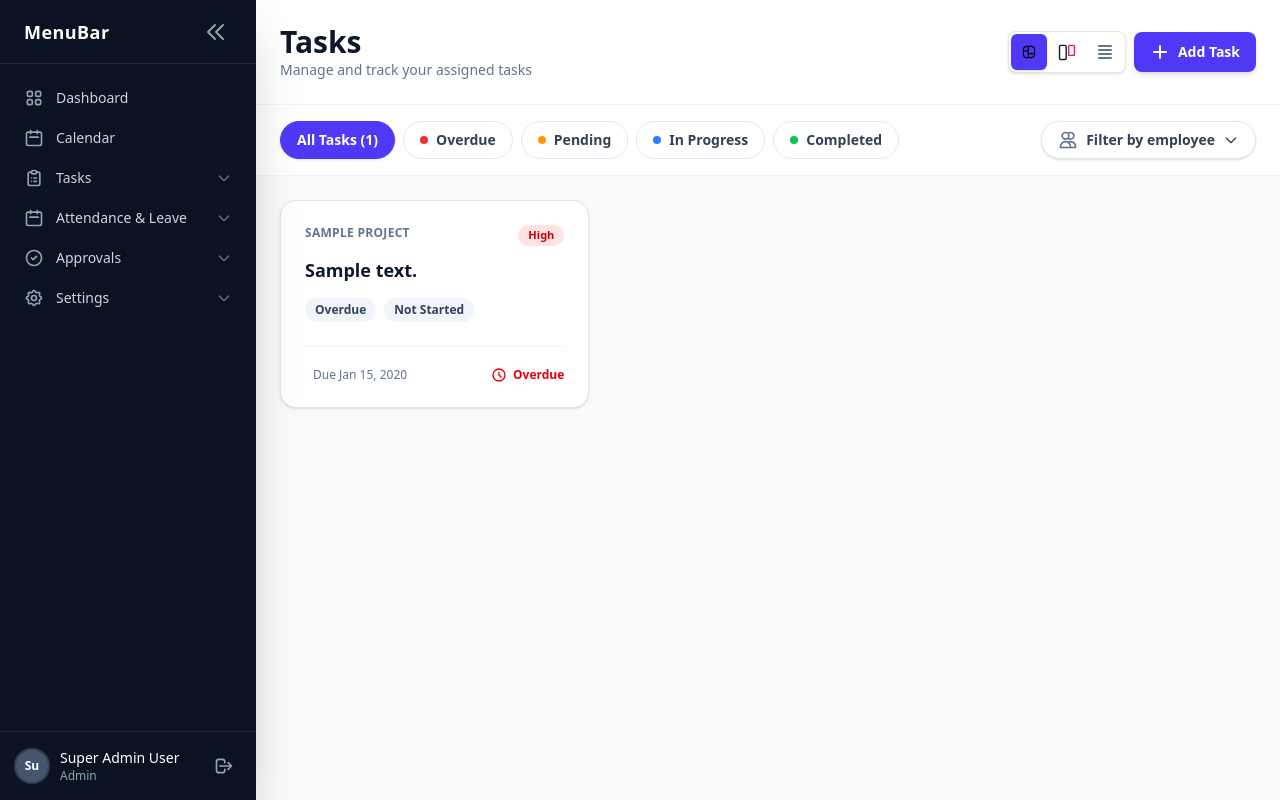
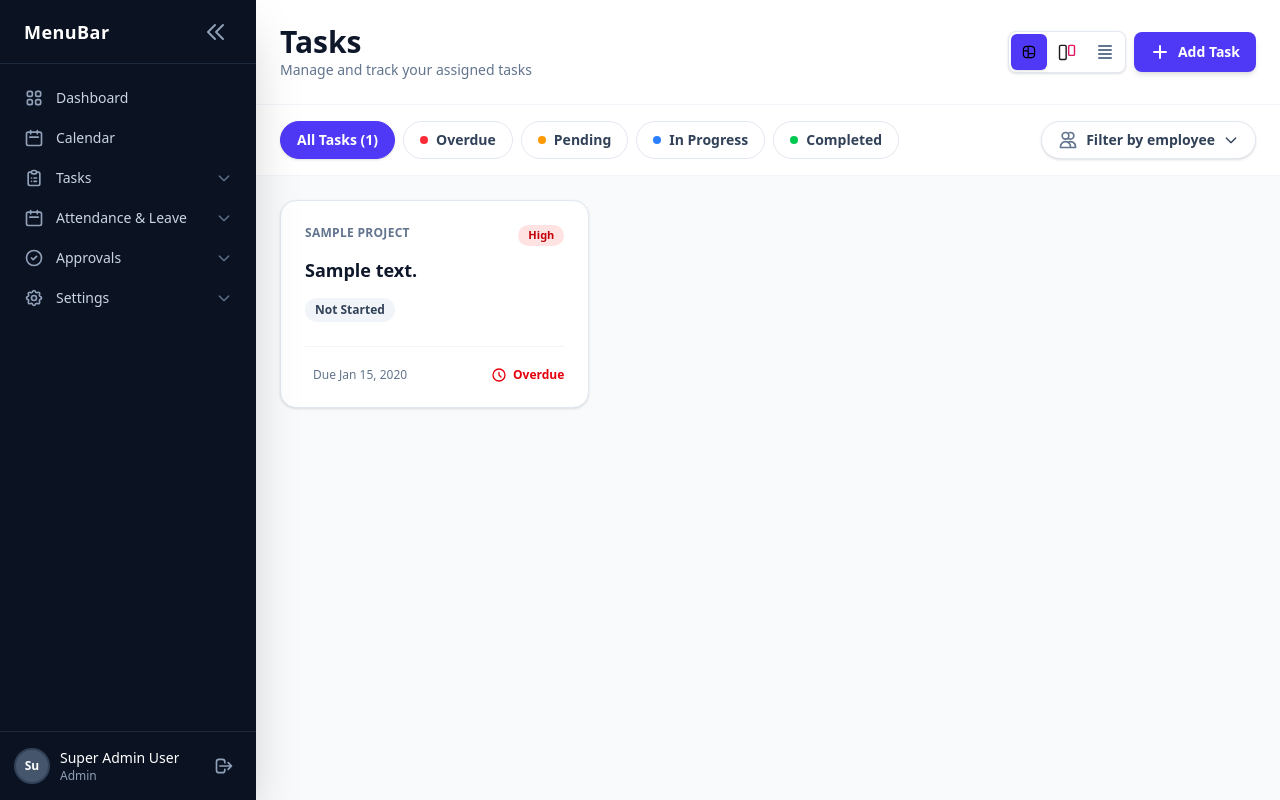
Before and after one commit to UNITECTURE/UnitectureApp, a Laravel app: page /tasks in a window 1280 px wide. Run offline with Laravel 12, Linux system fonts and the light colour scheme; a user stored in the database is signed in; data comes from the database, SQL or seed files in the repository; tables that the repository leaves empty hold one stand-in row (values such as "Sample post"); style sheets or scripts are compiled from the project's sources; some libraries are stand-ins or nearby versions.

Commit message:
overview Card UI updated

```diff
--- a/resources/views/tasks/index.blade.php
+++ b/resources/views/tasks/index.blade.php
@@ -158,10 +158,8 @@
                                 :title="task.description || ''"
                                 x-text="(task.description || '').length > 30 ? (task.description || '').substring(0, 30) + '...' : (task.description || '')"></p>
 
-                            <!-- Stage + Status row -->
+                            <!-- Status row -->
                             <div class="mt-4 mb-3 flex flex-wrap items-center gap-2">
-                                <span class="inline-flex items-center px-2.5 py-1 rounded-full text-xs font-semibold bg-slate-100 text-slate-700"
-                                    x-text="formatStage(task.stage)"></span>
                                 <span class="inline-flex items-center px-2.5 py-1 rounded-full text-xs font-semibold"
                                     :class="getStatusBadgeColor(task.status)"
                                     x-text="formatStatus(task.status)"></span>
```
